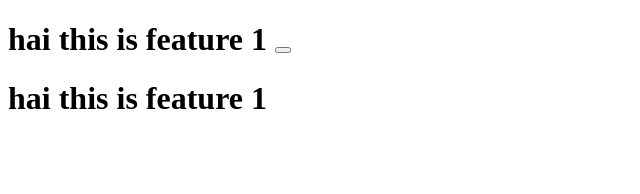
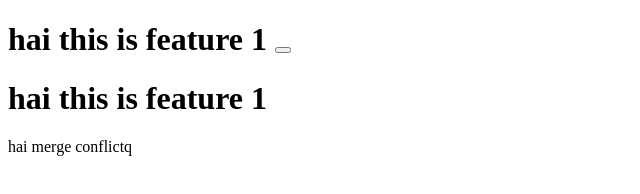
Before and after one commit to imabhishekcr/Local_repo, a plain HTML site: page index.html in a window 1280 px wide. Shown: the whole page, without its empty margins (0-640 px from the left). Drawn offline with Linux system fonts and the light colour scheme.

Commit message:
conflictq

```diff
--- a/index.html
+++ b/index.html
@@ -8,5 +8,6 @@
 <body>
   <h1>hai this is feature 1 <button></button></h1>
   <h1>hai this is feature 1 <dropdown></dropdown></h1>
+  <href>hai merge conflictq</href>
 </body>
 </html>
```
